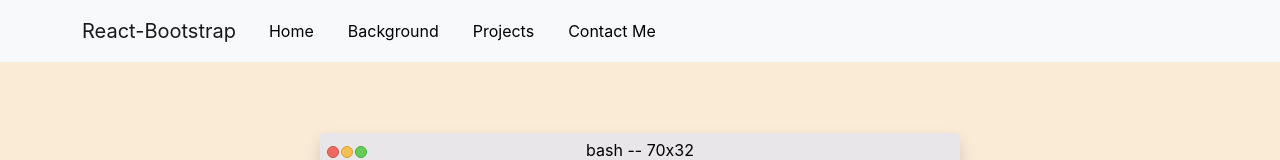
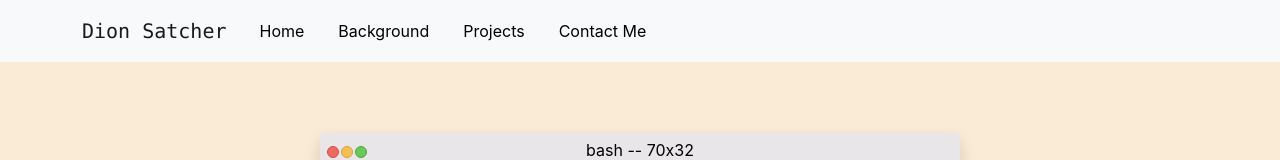
Before and after one commit to DionSat/Personal-Website, a React (Create React App) app: page / in a window 1280 px wide. Shown: the top 160 px of the page. Built offline with nearby package versions, Linux system fonts and the light colour scheme.

Commit message:
For now im finished. I'll work on this more once the class is over

```diff
--- a/src/Components/Navigation.jsx
+++ b/src/Components/Navigation.jsx
@@ -10,8 +10,10 @@ export default class Navigation extends Component {
   render() {
     return (
       <Navbar fixed='top' bg='light' expand='lg'>
-        <Container>
-          <Navbar.Brand href='#home'>React-Bootstrap</Navbar.Brand>
+        <Container className='nav_container'>
+          <Navbar.Brand href='welcome' className='nav_brand font-monospace'>
+            Dion Satcher
+          </Navbar.Brand>
           <Navbar.Toggle aria-controls='basic-navbar-nav' />
           <Navbar.Collapse id='basic-navbar-nav'>
             <Nav className='me-auto'>
```
